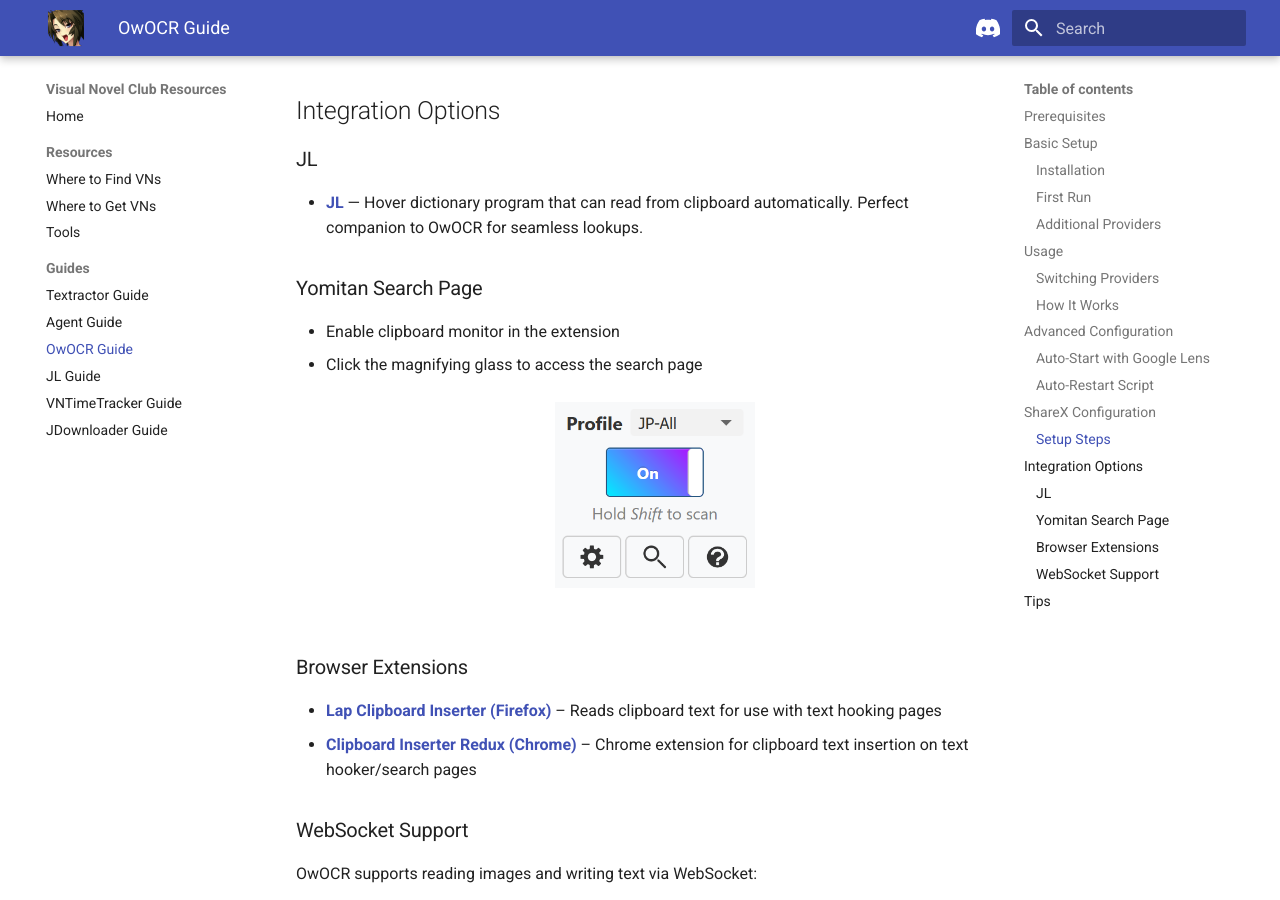
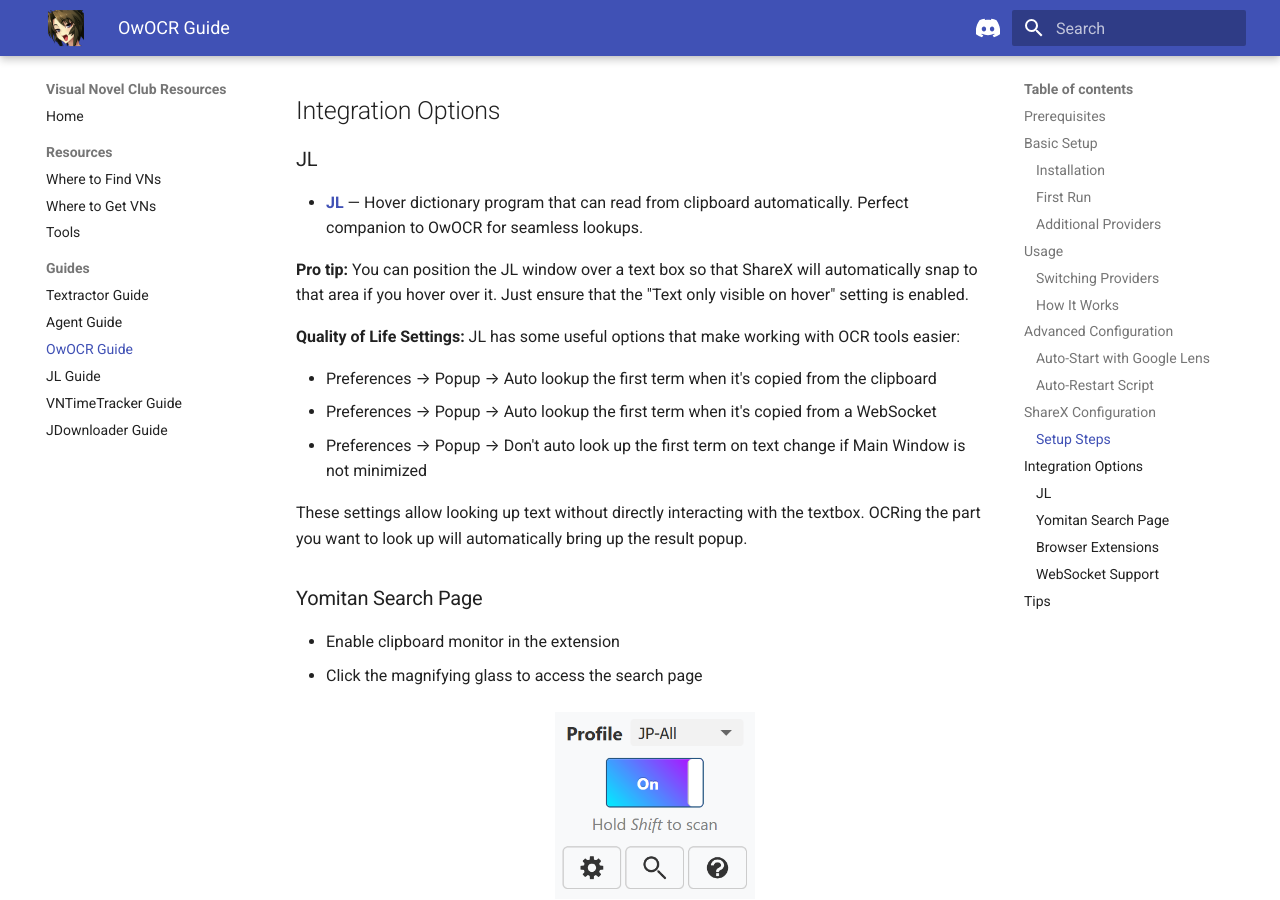
Before and after one commit to drinosaret/vn-club-resources, an MkDocs documentation site: the page built from docs/owocr-guide.md, in a window 1280 px wide and 900 px high, scrolled down 3883 px. Built offline with MkDocs 1.6.1 and Material for MkDocs 9.7.7, drawn with Linux system fonts in a browser that asks for light colours.

Commit message:
Added mention of more JL settings

```diff
--- a/docs/owocr-guide.md
+++ b/docs/owocr-guide.md
@@ -108,6 +108,16 @@
 ### JL
 - **[JL](jl-guide.md)** — Hover dictionary program that can read from clipboard automatically. Perfect companion to OwOCR for seamless lookups.
 
+**Pro tip:** You can position the JL window over a text box so that ShareX will automatically snap to that area if you hover over it. Just ensure that the "Text only visible on hover" setting is enabled.
+
+**Quality of Life Settings:** JL has some useful options that make working with OCR tools easier:
+
+- Preferences → Popup → Auto lookup the first term when it's copied from the clipboard
+- Preferences → Popup → Auto lookup the first term when it's copied from a WebSocket
+- Preferences → Popup → Don't auto look up the first term on text change if Main Window is not minimized
+
+These settings allow looking up text without directly interacting with the textbox. OCRing the part you want to look up will automatically bring up the result popup.
+
 ### Yomitan Search Page
 - Enable clipboard monitor in the extension
 - Click the magnifying glass to access the search page
```
